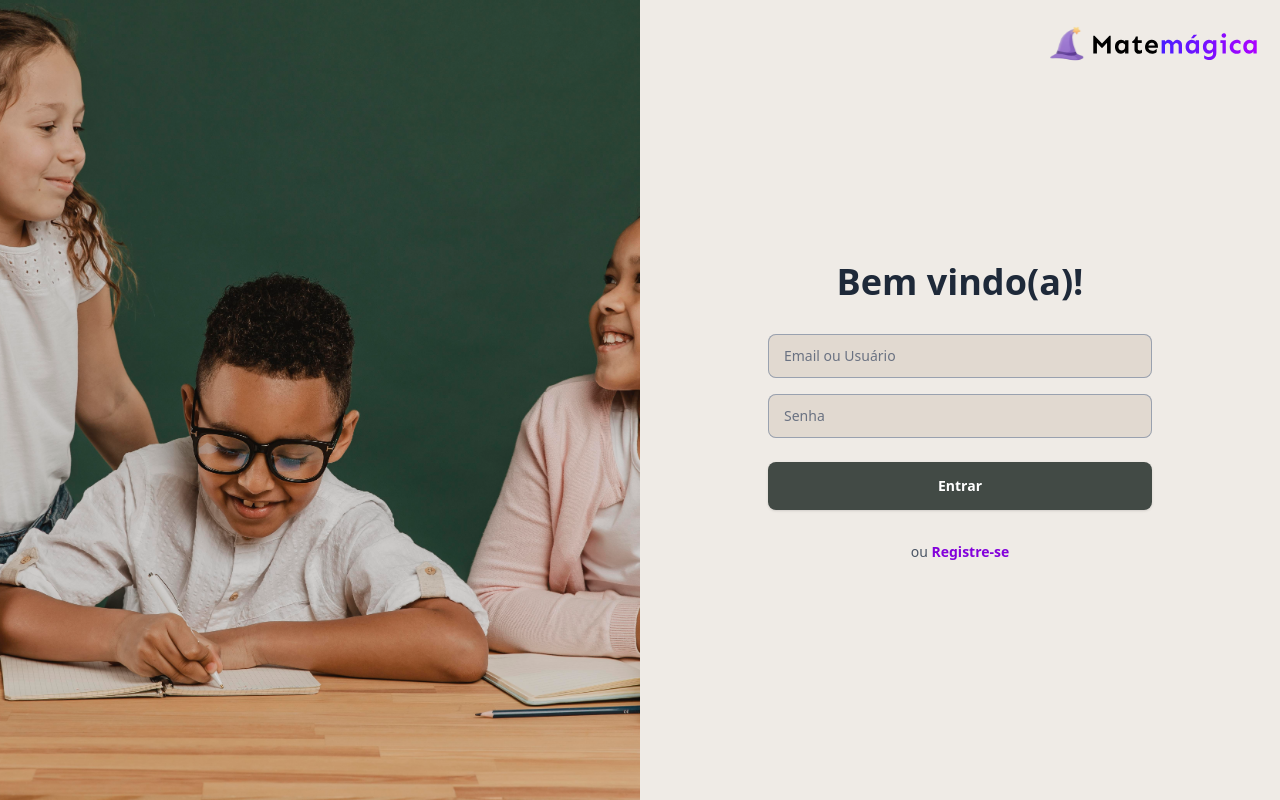
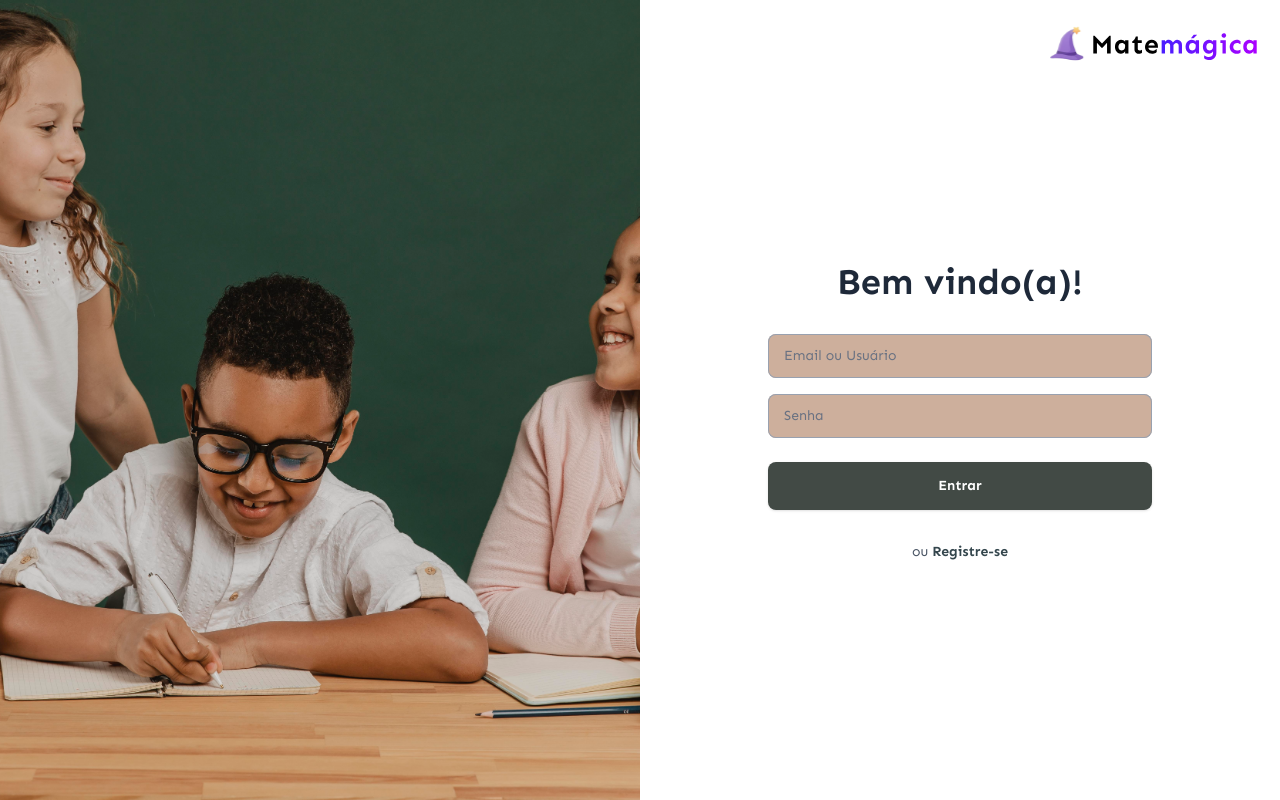
Before and after one commit to PedroMarineli/matemagica-clientes, a React (Vite) app in the folder matemagica-clientes/: page / in a window 1280 px wide. Built offline with nearby package versions, Linux system fonts and the light colour scheme.

Commit message:
add font family

```diff
--- a/matemagica-clientes/index.css
+++ b/matemagica-clientes/index.css
@@ -6,4 +6,6 @@
     --color-cor-3: #98ABA1;
     --color-cor-4: #CFC5B0;
     --color-cor-5: #CDAF9C;
+
+    --font-family-title: 'Sen', sans-serif;
 }
--- a/matemagica-clientes/index.html
+++ b/matemagica-clientes/index.html
@@ -6,6 +6,9 @@
     <link rel="icon" type="image/svg+xml" href="/favicon.png"/>
     <meta name="viewport" content="width=device-width, initial-scale=1.0" />
     <title>Matemágica</title>
+    <link rel="preconnect" href="https://fonts.googleapis.com">
+    <link rel="preconnect" href="https://fonts.gstatic.com" crossorigin>
+    <link href="https://fonts.googleapis.com/css2?family=Sen:wght@400;700;800&display=swap" rel="stylesheet">
   </head>
   <body>
     <div id="root"></div>
--- a/matemagica-clientes/src/loginPage.jsx
+++ b/matemagica-clientes/src/loginPage.jsx
@@ -17,7 +17,7 @@ export default function LoginPage() {
   };
 
   return (
-    <div className="min-h-screen w-full lg:grid lg:grid-cols-2 font-sans">
+    <div className="min-h-screen w-full lg:grid lg:grid-cols-2 font-family-title">
 
       {/* Coluna da Imagem (visível em telas grandes) */}
       <div className="hidden lg:block relative">
@@ -29,13 +29,13 @@ export default function LoginPage() {
       </div>
 
       {/* Coluna do Formulário */}
-      <div className="flex items-center justify-center bg-[#EFEBE6] p-6 sm:p-12">
+      <div className="flex items-center justify-center bg-white p-6 sm:p-12">
         <div className="w-full max-w-sm space-y-8">
 
           {/* Cabeçalho com Logo */}
           <div className="flex flex-col items-center text-center">
             <img src="/logo.svg" alt="logo"className='absolute top-0 right-0 w-3xs'/>
-            <h1 className="text-4xl font-bold text-gray-800 mt-6">
+            <h1 className="text-4xl font-bold text-gray-800 mt-6 ">
               Bem vindo(a)!
             </h1>
           </div>
@@ -52,7 +52,7 @@ export default function LoginPage() {
                 value={emailOrUsername}
                 onChange={(e) => setEmailOrUsername(e.target.value)}
                 placeholder="Email ou Usuário"
-                className="w-full appearance-none rounded-lg border-0 bg-[#E1D9D0] px-4 py-3 text-gray-900 placeholder-gray-500 ring-1 ring-inset ring-gray-400 focus:outline-none focus:ring-2 focus:ring-inset focus:ring-purple-600 sm:text-sm"
+                className="w-full appearance-none rounded-lg border-0 bg-cor-5 px-4 py-3 text-gray-900 placeholder-gray-500 ring-1 ring-inset ring-gray-400 focus:outline-none focus:ring-2 focus:ring-inset focus:ring-purple-600 sm:text-sm"
               />
               <input
                 id="password"
@@ -63,7 +63,7 @@ export default function LoginPage() {
                 value={password}
                 onChange={(e) => setPassword(e.target.value)}
                 placeholder="Senha"
-                className="w-full appearance-none rounded-lg border-0 bg-[#E1D9D0] px-4 py-3 text-gray-900 placeholder-gray-500 ring-1 ring-inset ring-gray-400 focus:outline-none focus:ring-2 focus:ring-inset focus:ring-purple-600 sm:text-sm"
+                className="w-full appearance-none rounded-lg border-0 bg-cor-5 px-4 py-3 text-gray-900 placeholder-gray-500 ring-1 ring-inset ring-gray-400 focus:outline-none focus:ring-2 focus:ring-inset focus:ring-purple-600 sm:text-sm"
               />
             </div>
 
@@ -72,7 +72,7 @@ export default function LoginPage() {
             <div>
               <button
                 type="submit"
-                className="flex w-full justify-center rounded-lg bg-cor-1 px-3 py-3 text-sm font-semibold leading-6 text-white shadow-sm hover:bg-[#2D3748]  focus-visible:outline-2 focus-visible:outline-offset-2 focus-visible:outline-purple-600 transition-colors"
+                className="flex w-full justify-center rounded-lg bg-cor-1 px-3 py-3 text-sm font-semibold leading-6 text-white shadow-sm hover:bg-cor-2  focus-visible:outline-2 focus-visible:outline-offset-2 focus-visible:outline-purple-600 transition-colors"
               >
                 Entrar
               </button>
@@ -82,7 +82,7 @@ export default function LoginPage() {
           {/* Link para Registro */}
           <p className="text-center text-sm text-gray-600">
             ou{' '}
-            <a href="#" className="font-semibold text-purple-700 hover:text-purple-500">
+            <a href="#" className="font-semibold text-cor-2 hover:text-cor-3">
               Registre-se
             </a>
           </p>
```
